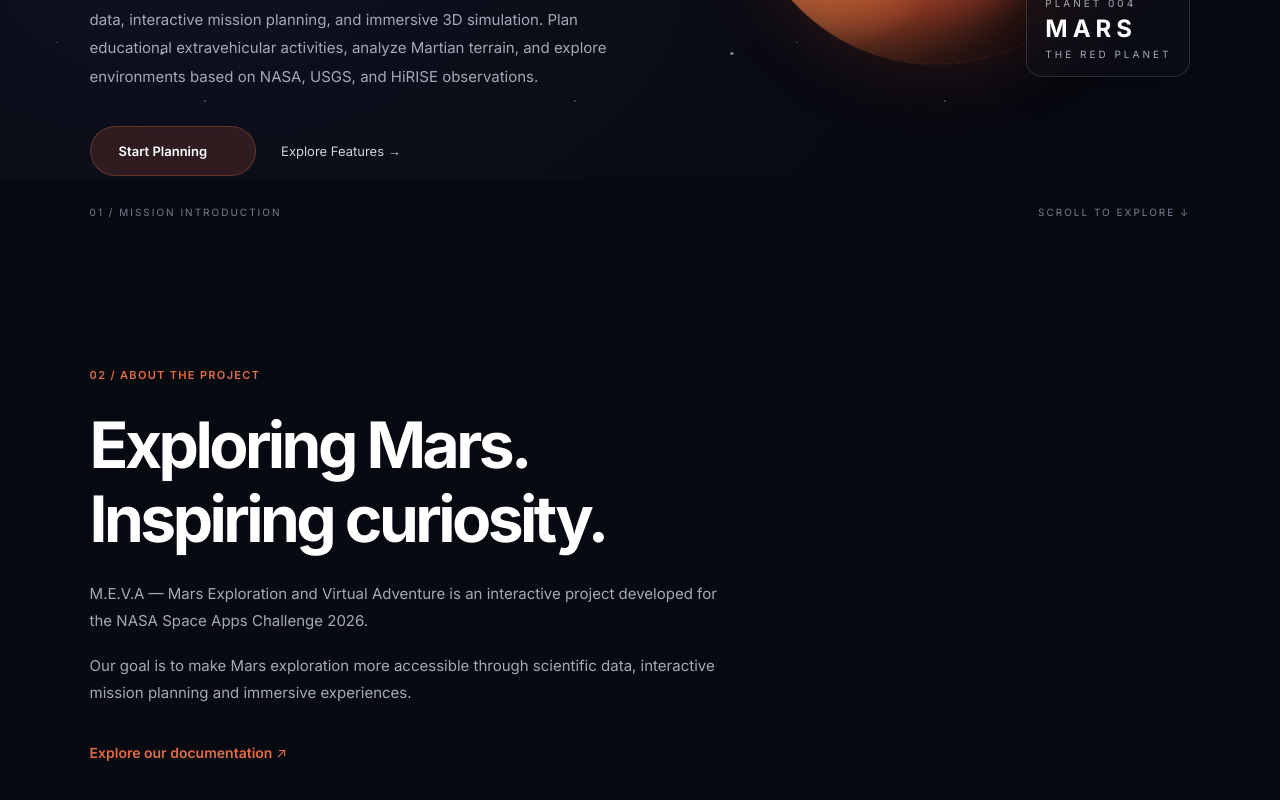
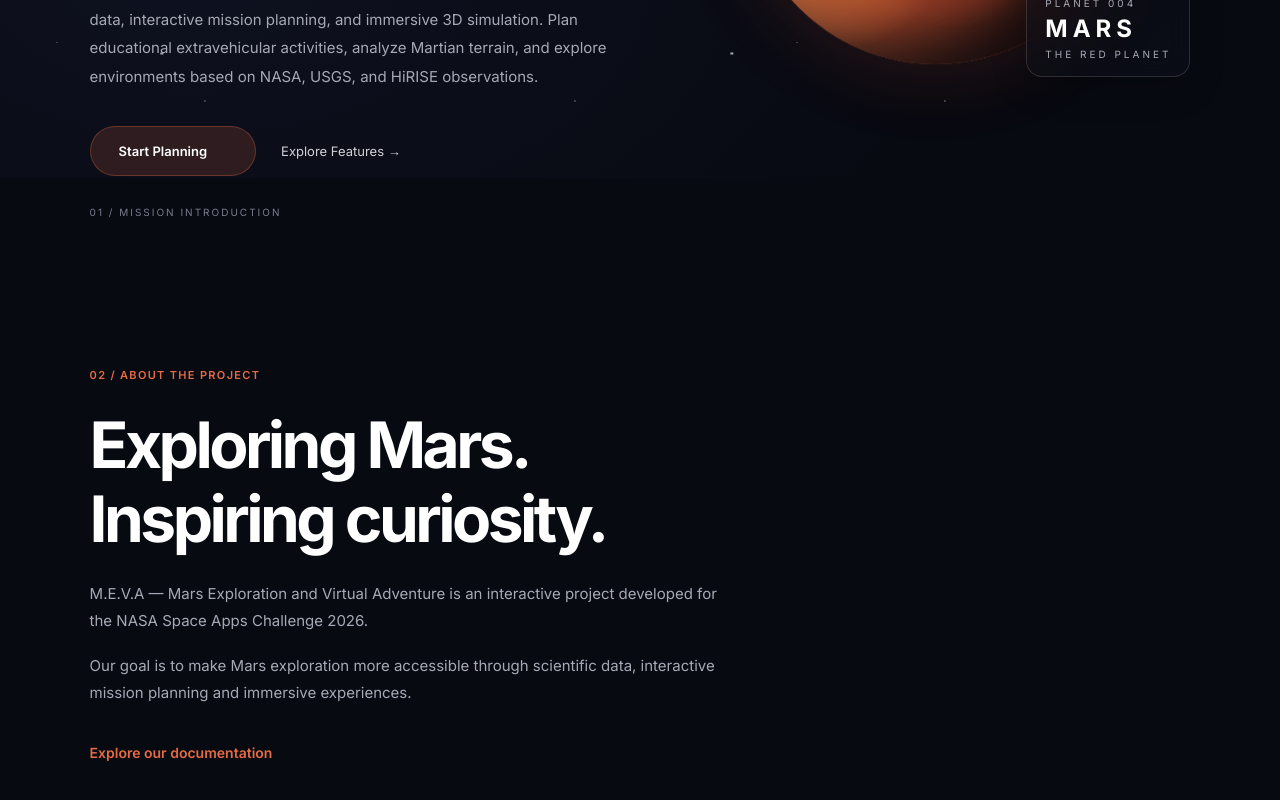
Before and after one commit to Joaovitor-bot/meva-landing-page, a React (Vite) app: page / in a window 1280 px wide. Shown: the part 622-1422 px from the top of the page. Built offline with nearby package versions, Linux system fonts and the light colour scheme.

Commit message:
Atualizando detalhes

```diff
--- a/src/components/About.jsx
+++ b/src/components/About.jsx
@@ -28,7 +28,7 @@ export default function AboutFooter() {
           </p>
 
           <a href="#documentation" className="about-link">
-            Explore our documentation ↗
+            Explore our documentation
           </a>
         </div>
       </section>
--- a/src/components/Hero.jsx
+++ b/src/components/Hero.jsx
@@ -56,7 +56,6 @@ function Hero() {
 
       <div className="hero-bottom">
         <span>01 / MISSION INTRODUCTION</span>
-        <span>SCROLL TO EXPLORE ↓</span>
       </div>
     </section>
   );
```
